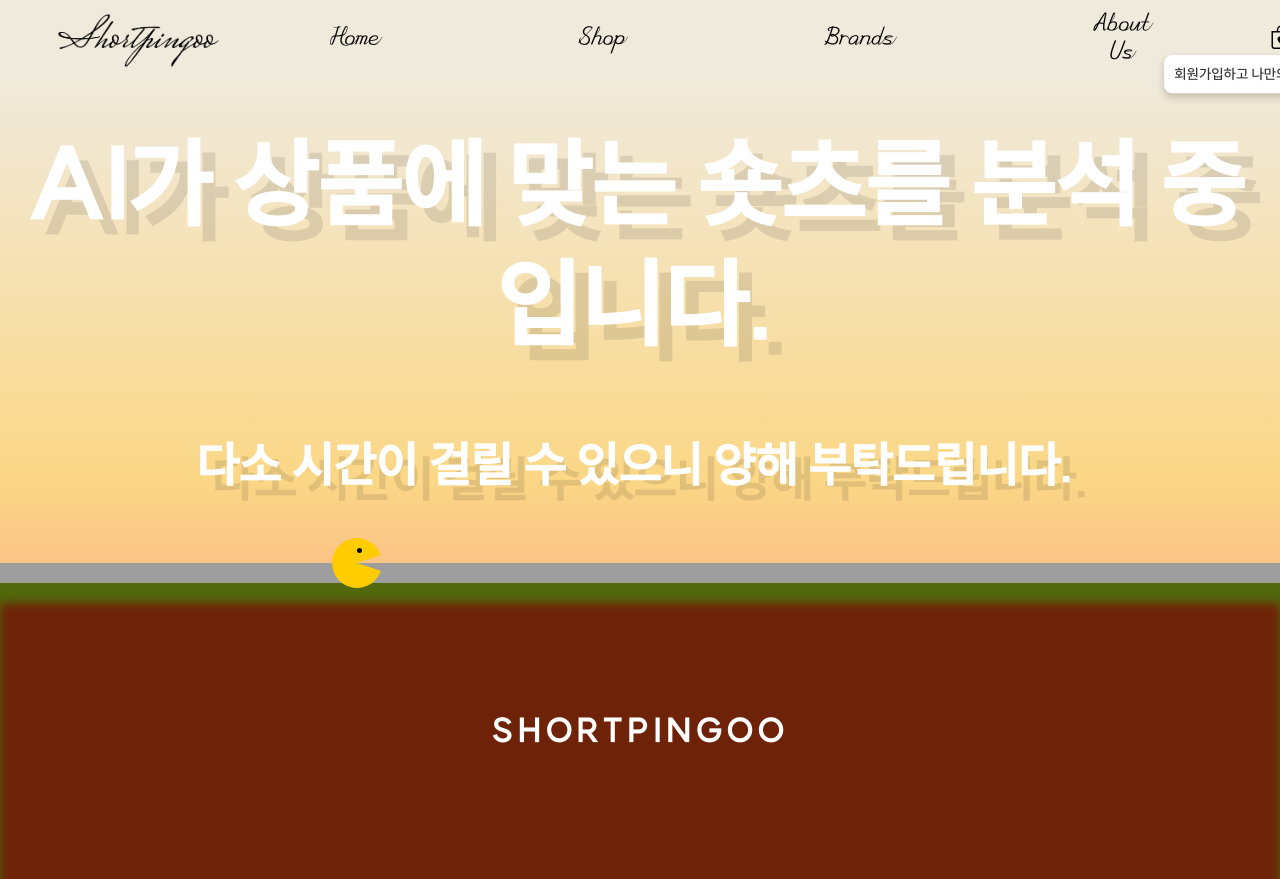
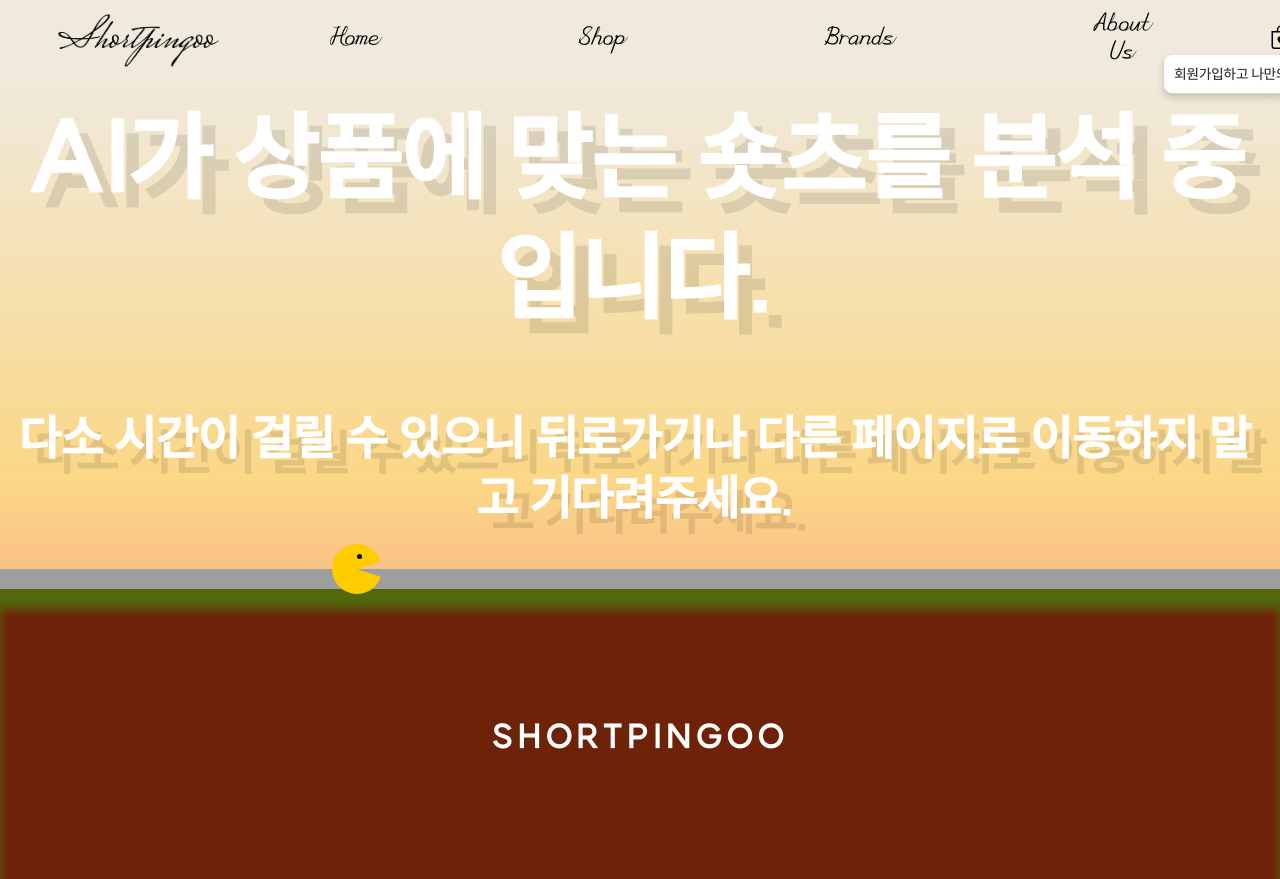
Before and after one commit to SK-Rookies-Final3/FrontEnd, a React (Create React App) app: page /business/loading in a window 1280 px wide. Shown: the top 879 px of the page. Built offline with nearby package versions, Linux system fonts and the light colour scheme; grey boxes are pictures that could not be loaded.

Commit message:
css fix: RF-249 <비즈니스로딩페이지 문구 및 전체화면 적용>

```diff
--- a/src/component/business/Business_Loading.js
+++ b/src/component/business/Business_Loading.js
@@ -11,7 +11,7 @@ const Business_Loading = () => {
                         <span>AI가 상품에 맞는 숏츠를 분석 중 입니다.</span>
                     </h2>
                     <h3>
-                        <span>다소 시간이 걸릴 수 있으니 양해 부탁드립니다.</span>
+                        <span>다소 시간이 걸릴 수 있으니 뒤로가기나 다른 페이지로 이동하지 말고 기다려주세요.</span>
                     </h3>
                     <div className="grass">
                         <div class="splash">
--- a/src/component/css/Business_Loading.css
+++ b/src/component/css/Business_Loading.css
@@ -1,5 +1,6 @@
 .error2 {
     min-height: 100vh;
+    min-width: 100vw;
     background: linear-gradient(to bottom, #F0EADC, #fbd786, #f7798a);
     display: flex;
     flex-direction: column;
```
